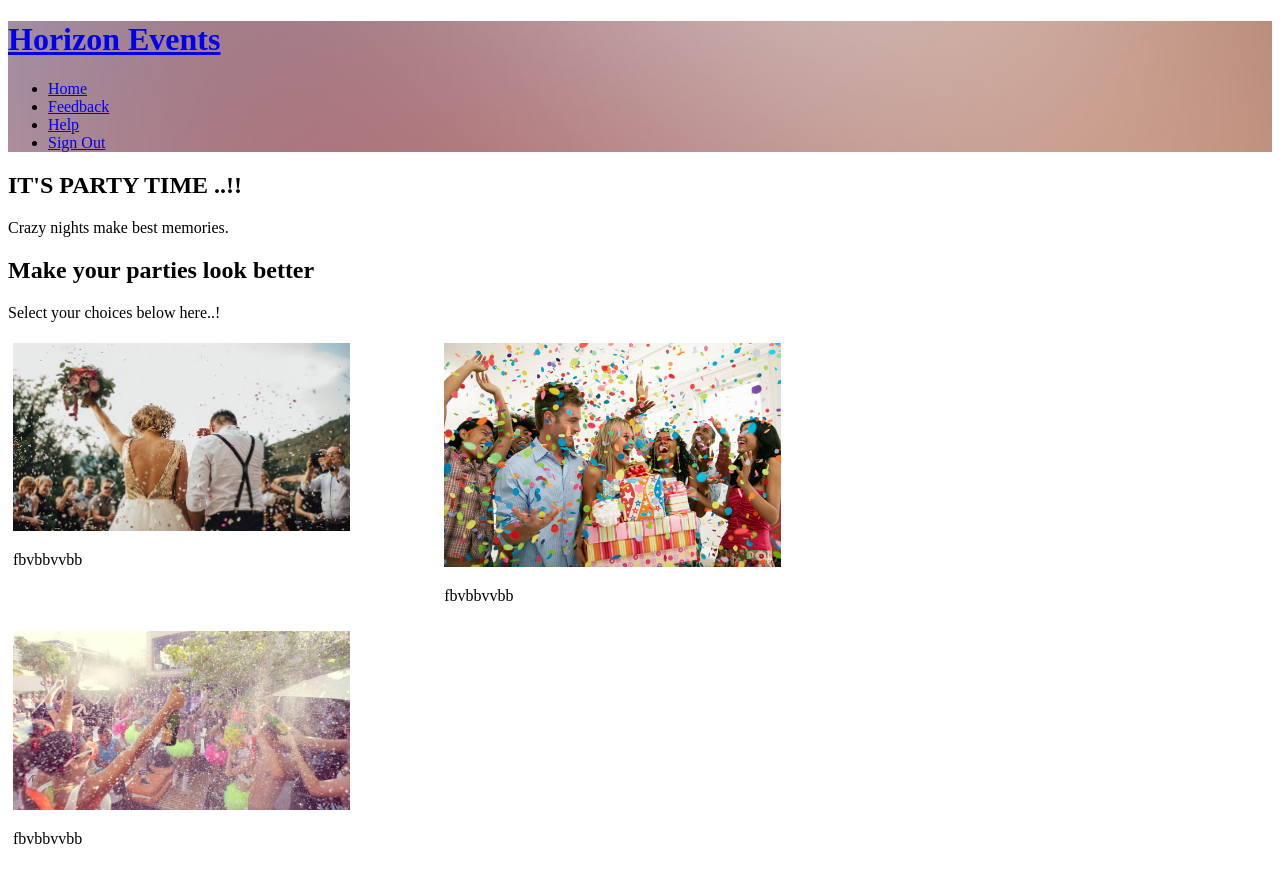
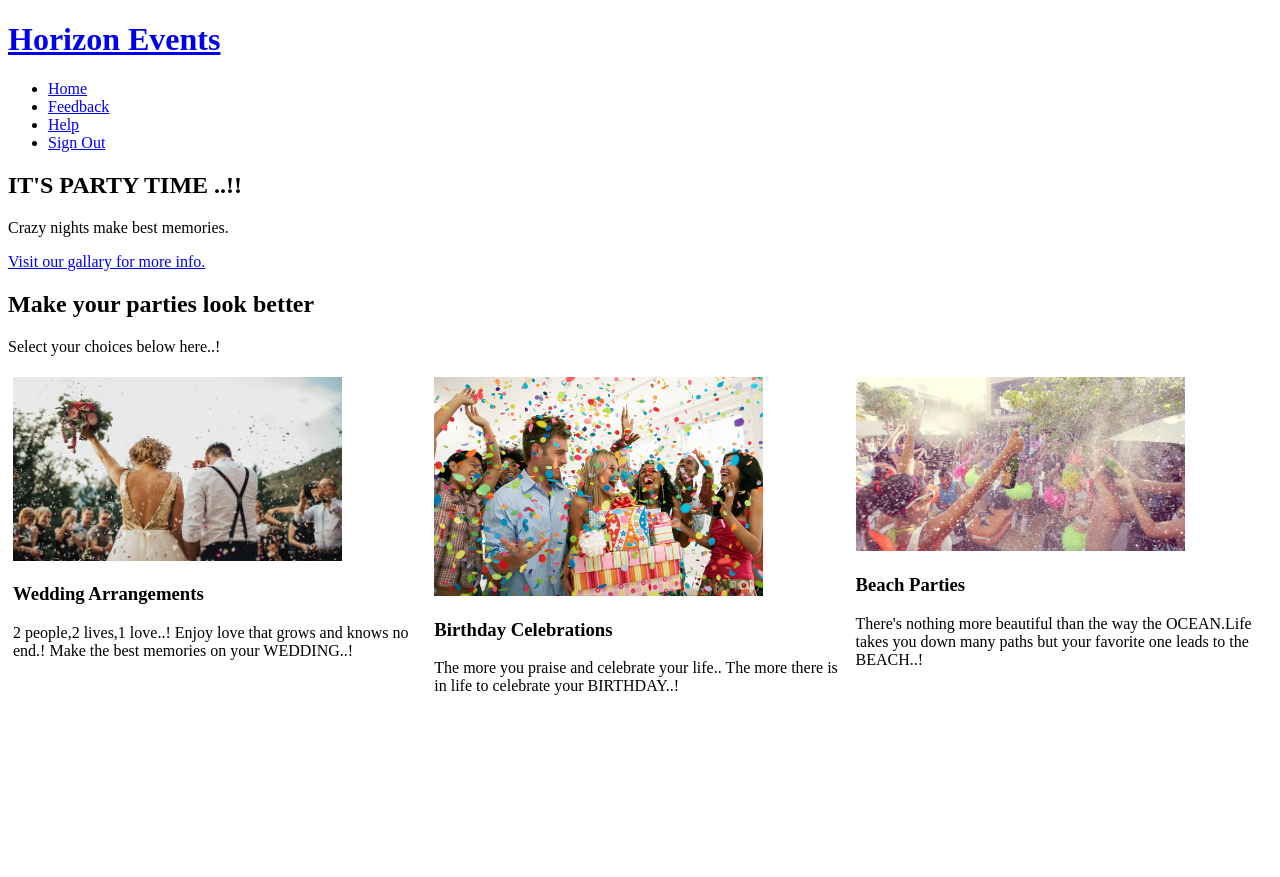
Before and after one commit to shelomi123/Online_party_arrangement_syste, a PHP site: page /html/home.html in a window 1280 px wide. After the commit the page ends 800 px from the top, so only its background shows below. Run offline with PHP 8.4, Linux system fonts and the light colour scheme.

Commit message:
innitial commit

```diff
--- a/css/home.css
+++ b/css/home.css
@@ -2,15 +2,18 @@
     float: left;
     width: 33.33%;
     padding: 5px;
-    height: 60%;
 }
 
-.clearfix::after {
+.clearfix::after{
     content: "";
-    clear: both;
-    display: table;
+    width: 33.33%;
+    padding: 5px;
 }
 
-.header{
-    background-image: url("../image/pic02.jpg")
+*{
+    box-sizing: border-box;
 }
+
+.box{
+    height: 500px;
+}
--- a/html/home.html
+++ b/html/home.html
@@ -20,6 +20,7 @@
     <div class="banner">
         <h2>IT'S PARTY TIME ..!!</h2>
         <p>Crazy nights make best memories.</p>
+        <a href="../html/new.html">Visit our gallary for more info.</a>
     </div>
 
     <div class="container">
@@ -30,16 +31,19 @@
 
         <div class="clearfix">
             <div class="img-container">
-                <img src="../image/wedding.jpg" alt="wedding" style="width:80%" height="60%">
-                <p>fbvbbvvbb</p>
+                <img src="../image/wedding.jpg" alt="wedding" style="width:80%" height="50%">
+                <h3>Wedding Arrangements</h3>
+                <p>2 people,2 lives,1 love..! Enjoy love that grows and knows no end.! Make the best memories on your WEDDING..!</p>
             </div>
             <div class="img-container">
-                    <img src="../image/birthday.jpg" alt="wedding" style="width:80%" height="60%">
-                    <p>fbvbbvvbb</p>
+                    <img src="../image/birthday.jpg" alt="birthday" style="width:80%" height="50%">
+                    <h3>Birthday Celebrations</h3>
+                    <p>The more you praise and celebrate your life.. The more there is in life to celebrate your BIRTHDAY..!</p>
             </div>
             <div class="img-container">
-                    <img src="../image/beach.jpg" alt="wedding" style="width:80%" height="60%">
-                    <p>fbvbbvvbb</p>
+                    <img src="../image/beach.jpg" alt="beach-party" style="width:80%" height="50%">
+                    <h3>Beach Parties</h3>
+                    <p>There's nothing more beautiful than the way the OCEAN.Life takes you down many paths but your favorite one leads to the BEACH..!</p>
             </div>
         </div>
     </div>
```
